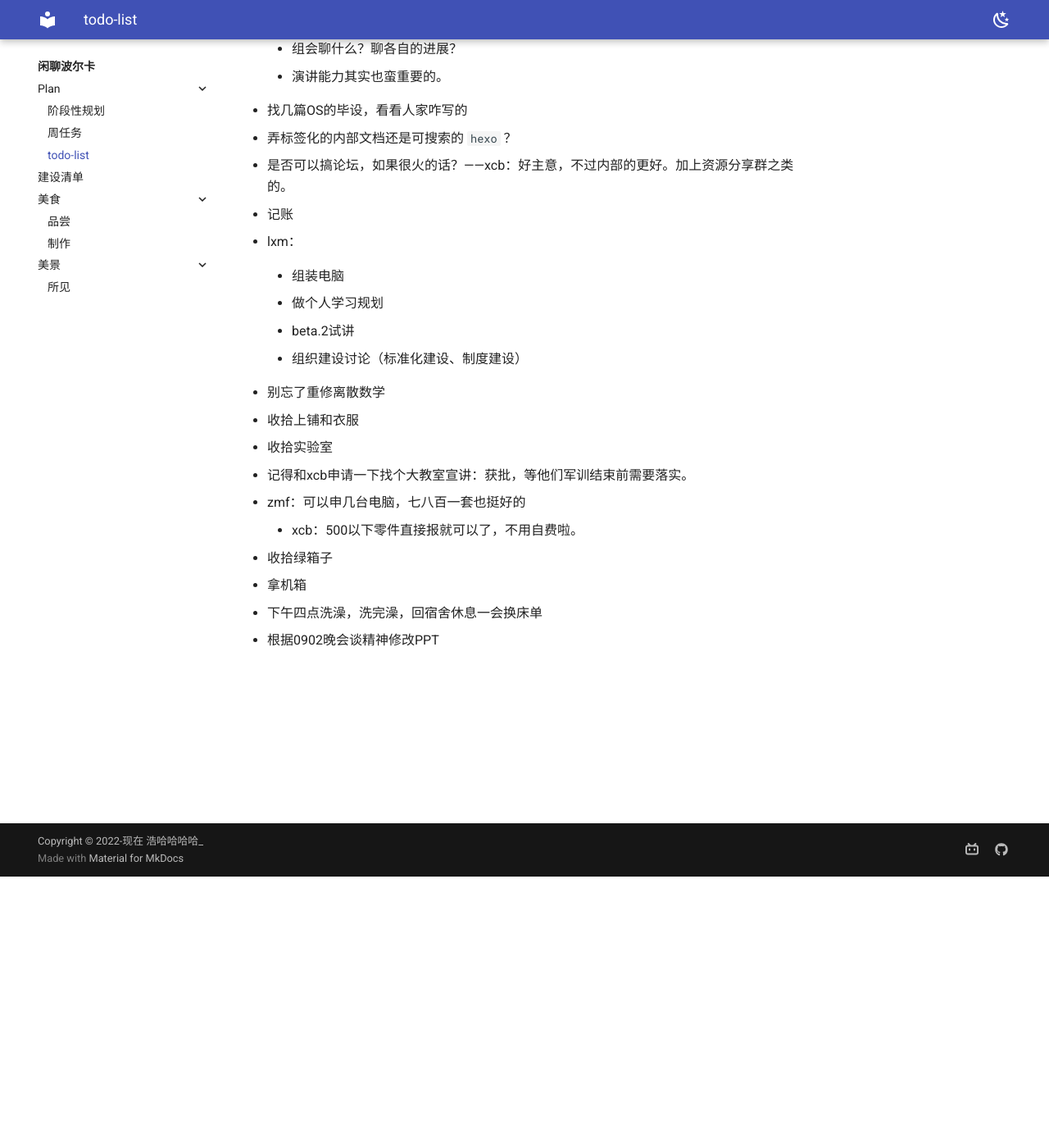
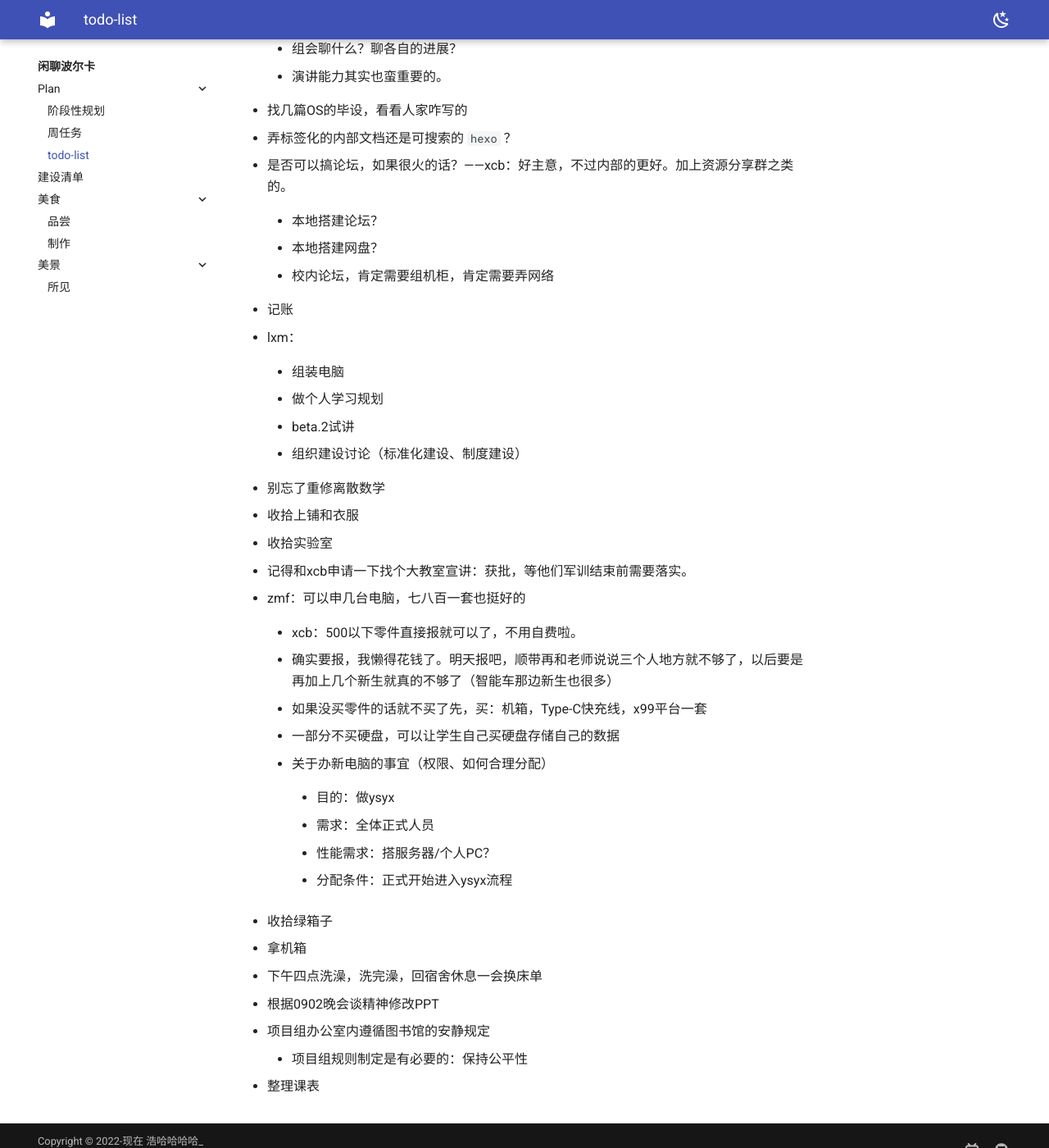
Before and after one commit to Haohahahaha/chat, an MkDocs documentation site: the page built from docs/plan/todo-list.md, in a window 1280 px wide and 1400 px high, scrolled down 331 px. Shown: the whole window at 82% size. Built offline with MkDocs 1.6.1 and Material for MkDocs 9.7.7, drawn with Linux system fonts in a browser that asks for light colours.

Commit message:
2023-09-03_20:26:29 update

```diff
--- a/docs/plan/todo-list.md
+++ b/docs/plan/todo-list.md
@@ -18,17 +18,23 @@
 
 - 是否可以搞论坛，如果很火的话？——xcb：好主意，不过内部的更好。加上资源分享群之类的。
 
+    - 本地搭建论坛？
+
+    - 本地搭建网盘？
+
+    - 校内论坛，肯定需要组机柜，肯定需要弄网络
+
 - 记账
 
 - lxm：
 
     - 组装电脑
 
-	- 做个人学习规划
+    - 做个人学习规划
 
-	- beta.2试讲
+    - beta.2试讲
 
-	- 组织建设讨论（标准化建设、制度建设）
+    - 组织建设讨论（标准化建设、制度建设）
 
 - 别忘了重修离散数学
 
@@ -42,6 +48,22 @@
 
     - xcb：500以下零件直接报就可以了，不用自费啦。
 
+    - 确实要报，我懒得花钱了。明天报吧，顺带再和老师说说三个人地方就不够了，以后要是再加上几个新生就真的不够了（智能车那边新生也很多）
+
+    - 如果没买零件的话就不买了先，买：机箱，Type-C快充线，x99平台一套
+
+    - 一部分不买硬盘，可以让学生自己买硬盘存储自己的数据
+
+    - 关于办新电脑的事宜（权限、如何合理分配）
+
+        - 目的：做ysyx
+
+        - 需求：全体正式人员
+
+        - 性能需求：搭服务器/个人PC？
+
+        - 分配条件：正式开始进入ysyx流程
+
 - 收拾绿箱子
 
 - 拿机箱
@@ -49,3 +71,9 @@
 - 下午四点洗澡，洗完澡，回宿舍休息一会换床单
 
 - 根据0902晚会谈精神修改PPT
+
+- 项目组办公室内遵循图书馆的安静规定
+
+    - 项目组规则制定是有必要的：保持公平性
+
+- 整理课表
```
